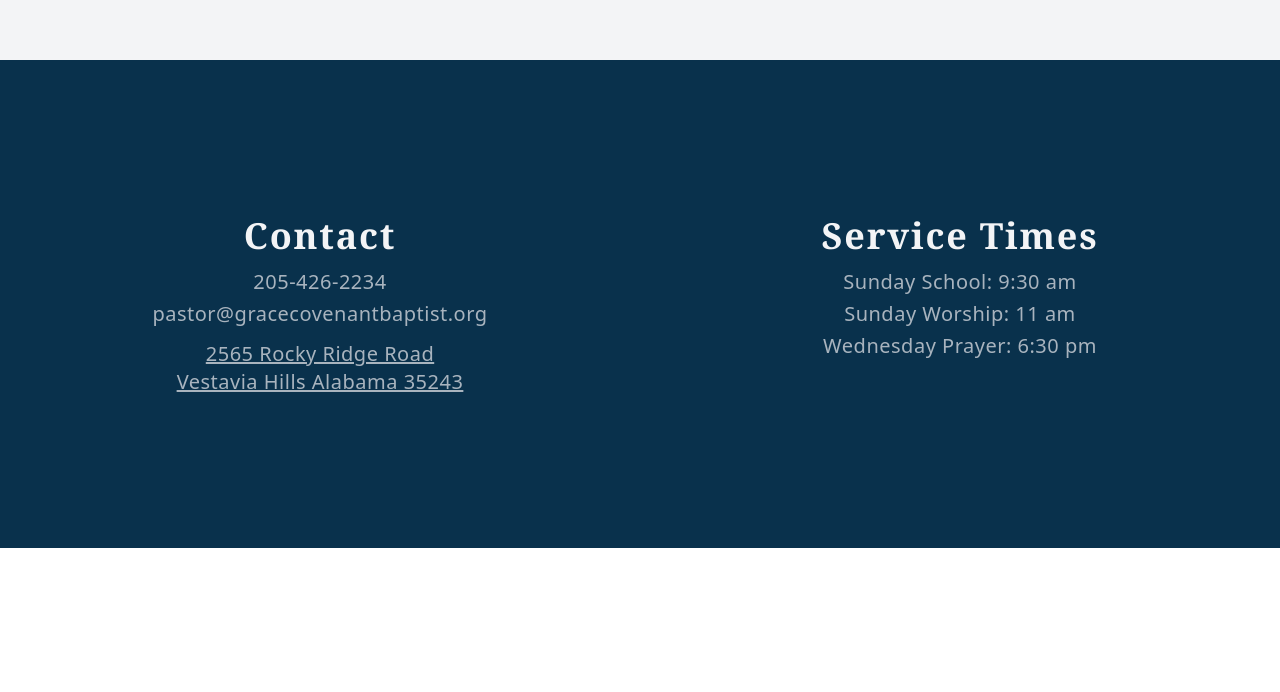
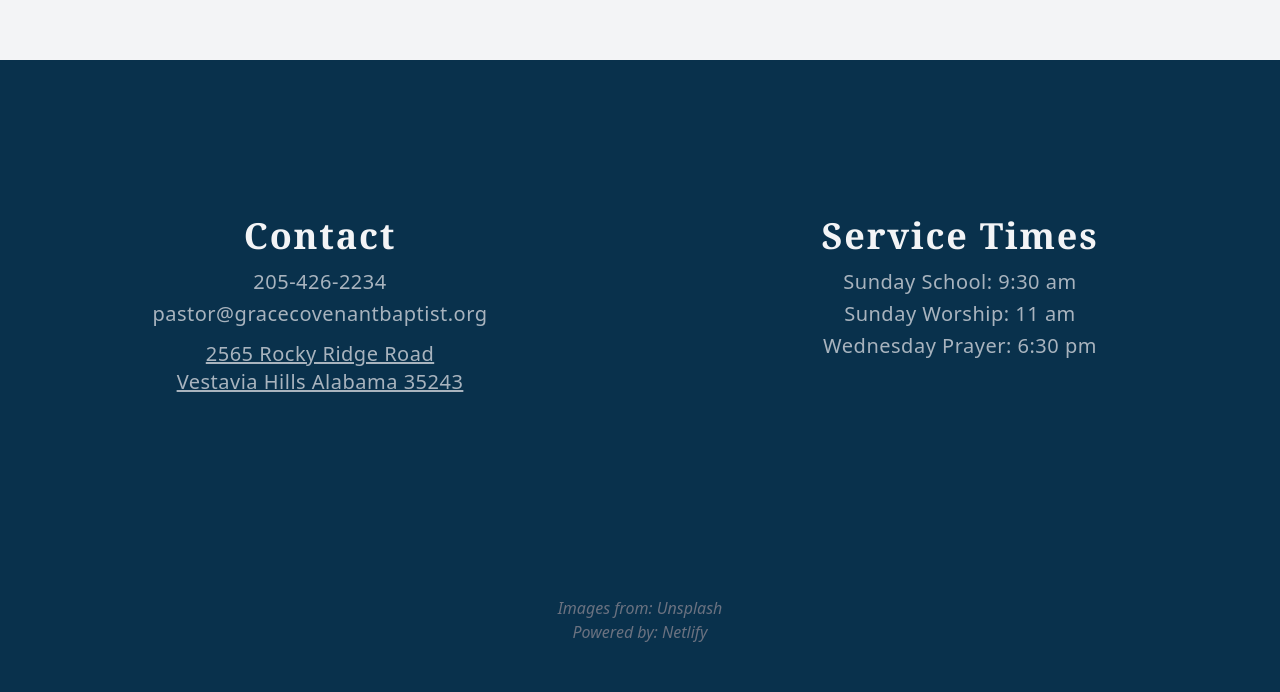
Before and after one commit to pythonPayne/gcbc, a Gatsby site in the folder frontend/: page /church-covenant in a window 1280 px wide. Shown: the part 1476-2168 px from the top of the page. Before the commit the page ends 2024 px from the top, so only its background shows below. Built offline with nearby package versions, Linux system fonts and the light colour scheme; Gatsby itself is replaced by a stand-in of ours.

Commit message:
add credits

```diff
--- a/frontend/src/components/Layout.js
+++ b/frontend/src/components/Layout.js
@@ -312,6 +312,7 @@
       </div>
 
       {/* Footer */}
+      <div>
         <div
           className={`bg-[#09314C] text-gray-300 text-opacity-80 grid grid-cols-1 text-center gap-y-[3rem] py-28
             lg:grid-cols-2`}
@@ -358,6 +359,34 @@
             </div>
           </div>
         </div>
+        {/* credits */}
+        <div
+          className={`bg-[#09314C] text-gray-500 flex justify-center text-center py-12 italic`}
+        >
+          <div>
+            <div>
+              Images from:{" "}
+              <a
+                className="cursor-pointer"
+                href="https://unsplash.com"
+                target="_blank"
+              >
+                Unsplash
+              </a>
+            </div>
+            <div>
+              Powered by:{" "}
+              <a
+                className="cursor-pointer"
+                href="https://netlify.com"
+                target="_blank"
+              >
+                Netlify
+              </a>
+            </div>
+          </div>
+        </div>
+      </div>
     </>
   )
 }
```
Lines whose indentation alone changed are shown as unchanged.
